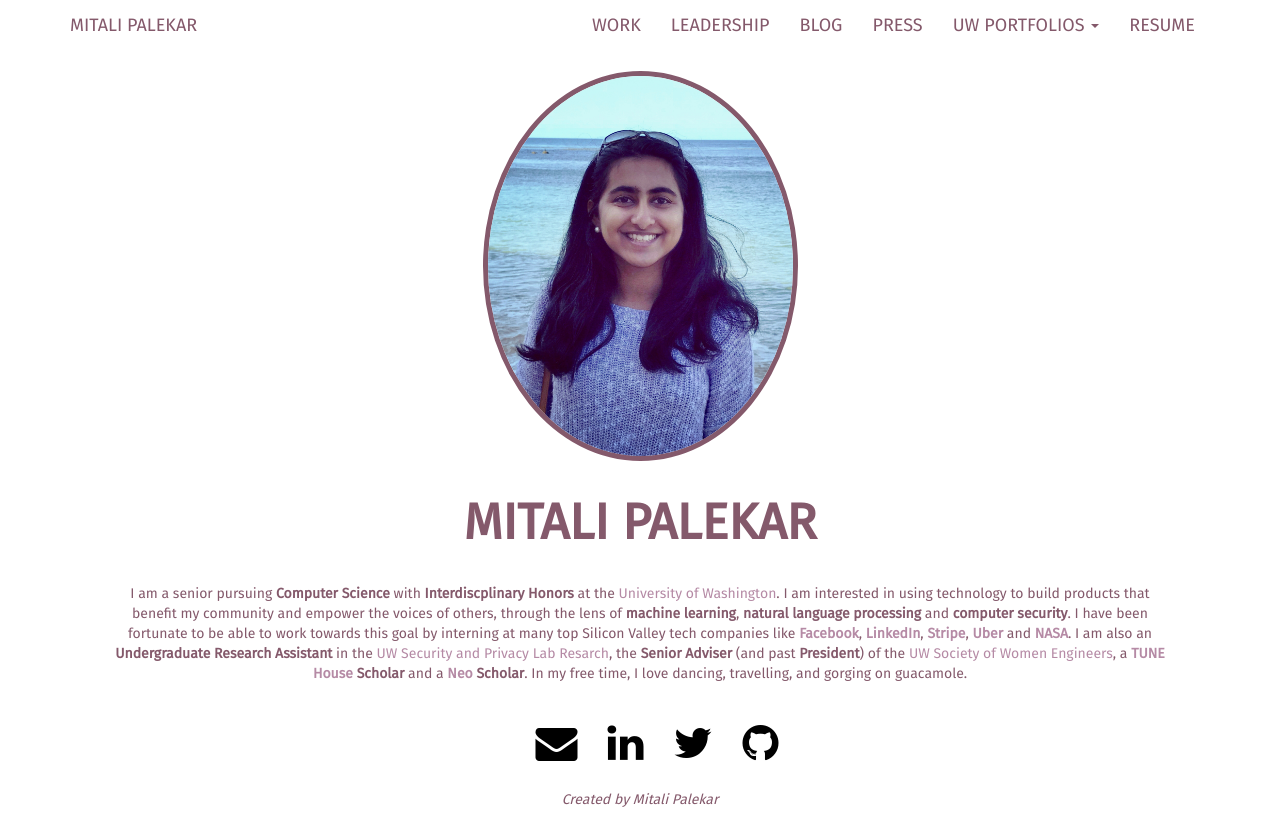
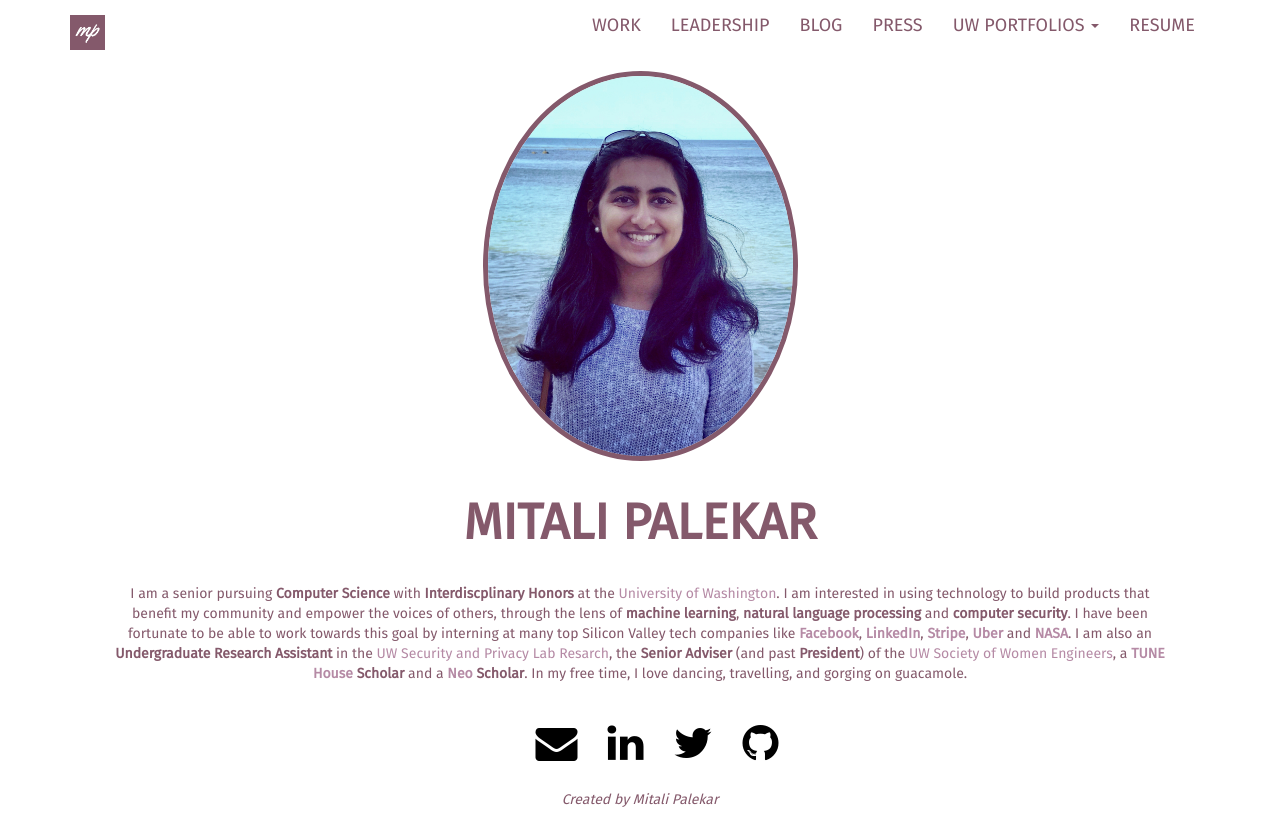
Before and after one commit to mitalipalekar/mitalipalekar.github.io, a React (Create React App) app: page / in a window 1280 px wide. Built offline with nearby package versions, Linux system fonts and the light colour scheme.

Commit message:
Added personal logo

```diff
--- a/public/css/styles.css
+++ b/public/css/styles.css
@@ -17,6 +17,11 @@ a:hover, a:active {
   font-family: 'Fira Sans', Sans-Serif;
   font-size: 18px;
   color: #84596B !important;
+}
+
+#logo {
+  width: 35px;
+  padding-bottom: 15px;
 }
 
 /* FOOTER STYLING */
--- a/src/components/Header.js
+++ b/src/components/Header.js
@@ -7,7 +7,7 @@ export default class Header extends React.Component {
       <Navbar collapseOnSelect>
         <Navbar.Header>
           <Navbar.Brand>
-            <a href="/"><span className="navItem">MITALI PALEKAR</span></a>
+            <a href="/"><img src={require('./../pages/photos/favicon.png')} alt="dummy" id="logo"/></a>
           </Navbar.Brand>
           <Navbar.Toggle />
         </Navbar.Header>
```
Also changed, not shown: public/favicon.png, src/pages/photos/favicon.png (added), 4 other files (tests, documents, lock files or other folders).
